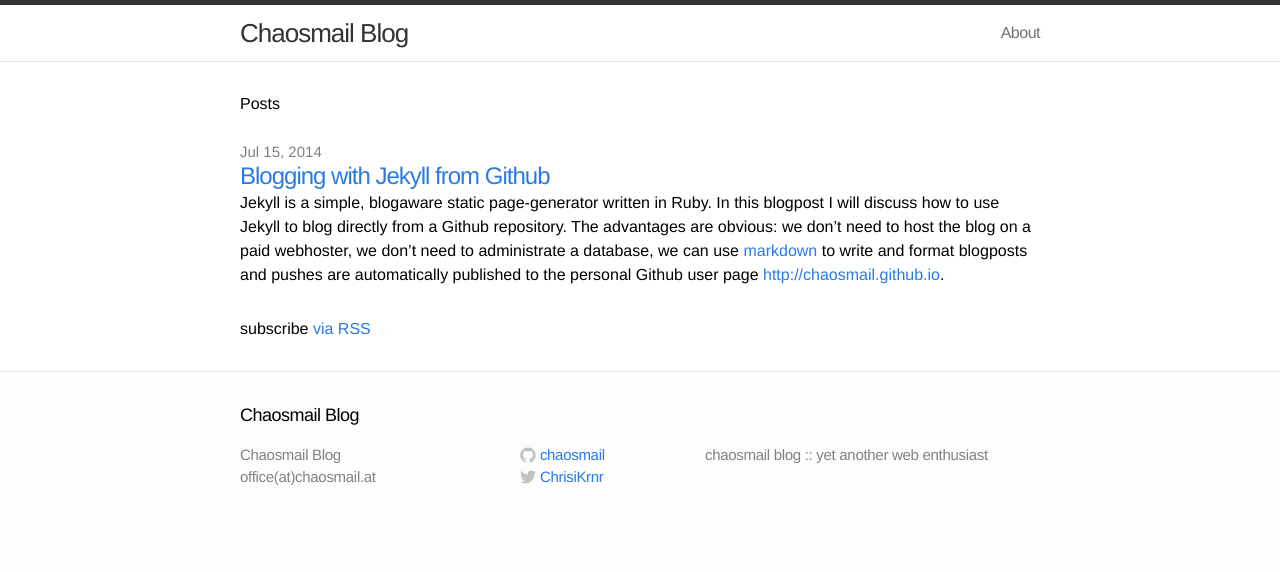
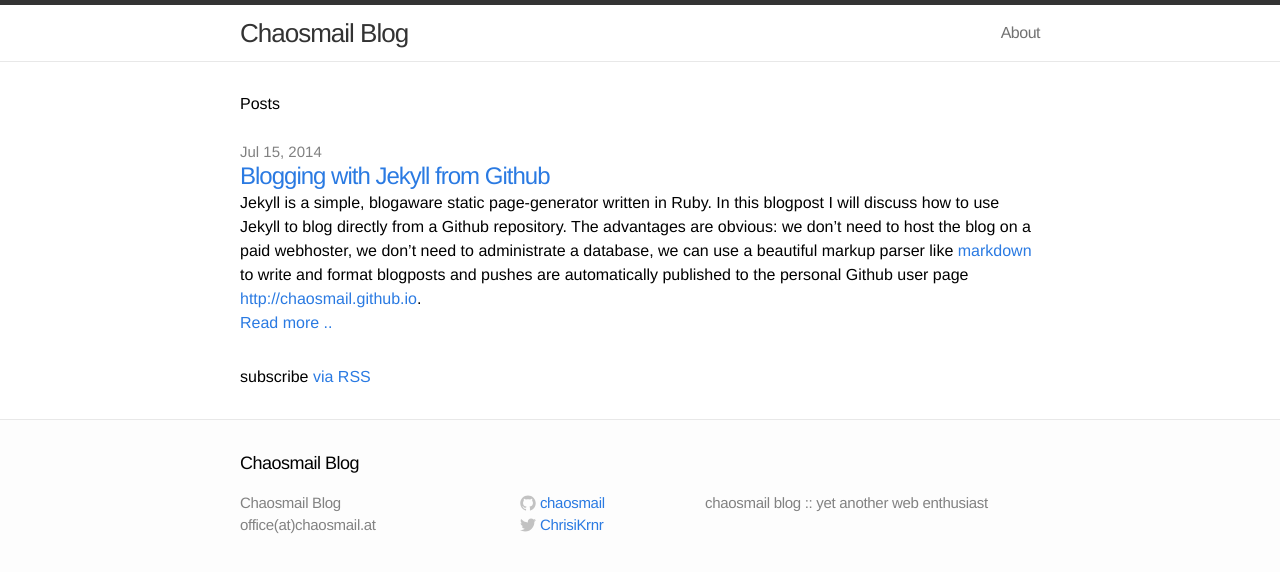
Before and after one commit to chaosmail/chaosmail.github.com, a Jekyll site: the page built from index.html, in a window 1280 px wide. Shown: the top 572 px of the page. Built offline with Jekyll 4.4.1, drawn with Linux system fonts in a browser that asks for light colours.

Commit message:
Updated Blogging with Jekyll

```diff
--- a/_posts/2014-07-15-blogging-with-jekyll.md
+++ b/_posts/2014-07-15-blogging-with-jekyll.md
@@ -6,7 +6,7 @@
 tags: github jekyll markdown
 ---
 
-Jekyll is a simple, blogaware static page-generator written in Ruby. In this blogpost I will discuss how to use Jekyll to blog directly from a Github repository. The advantages are obvious: we don't need to host the blog on a paid webhoster, we don't need to administrate a database, we can use [markdown][markdown-specs] to write and format blogposts and pushes are automatically published to the personal Github user page [http://chaosmail.github.io](http://chaosmail.github.io).
+Jekyll is a simple, blogaware static page-generator written in Ruby. In this blogpost I will discuss how to use Jekyll to blog directly from a Github repository. The advantages are obvious: we don't need to host the blog on a paid webhoster, we don't need to administrate a database, we can use a beautiful markup parser like [markdown][markdown-specs] to write and format blogposts and pushes are automatically published to the personal Github user page [http://chaosmail.github.io](http://chaosmail.github.io).
 
 ## Setup
 
--- a/index.html
+++ b/index.html
@@ -12,6 +12,7 @@
         <span class="post-date">{{ post.date | date: "%b %-d, %Y" }}</span>
         <a class="post-link" href="{{ post.url | prepend: site.baseurl }}">{{ post.title }}</a>
         <span>{{ post.excerpt }}</span>
+        <a href="{{ post.url }}">Read more ..</a>
       </li>
     {% endfor %}
   </ul>
```
